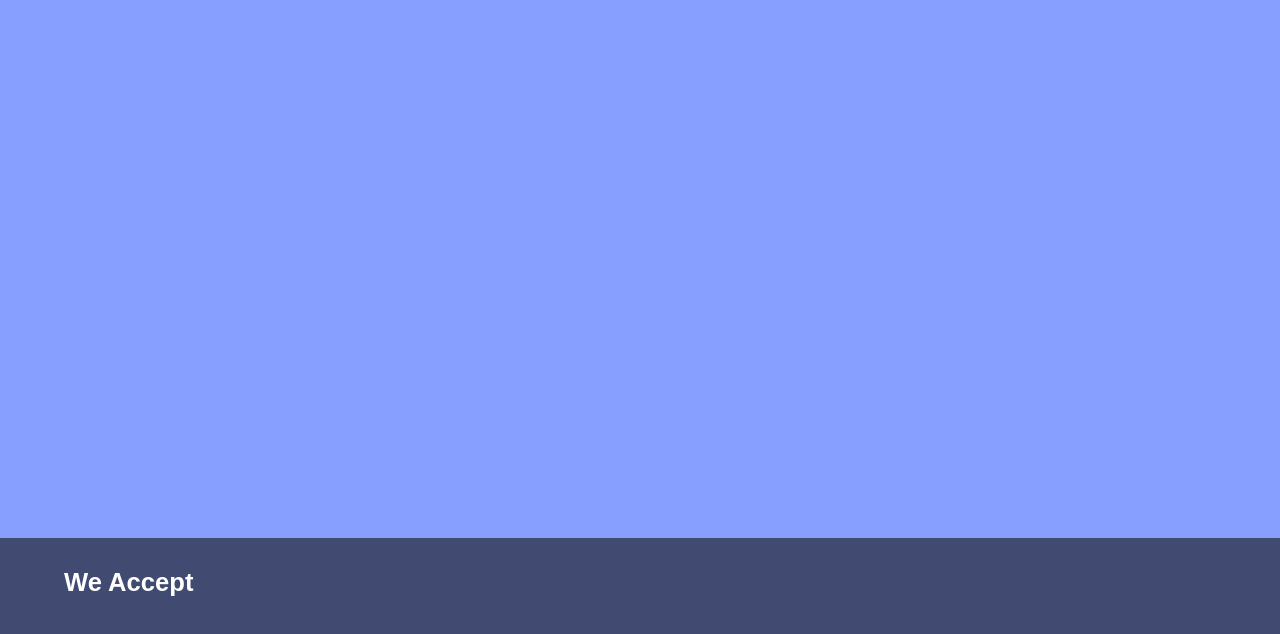
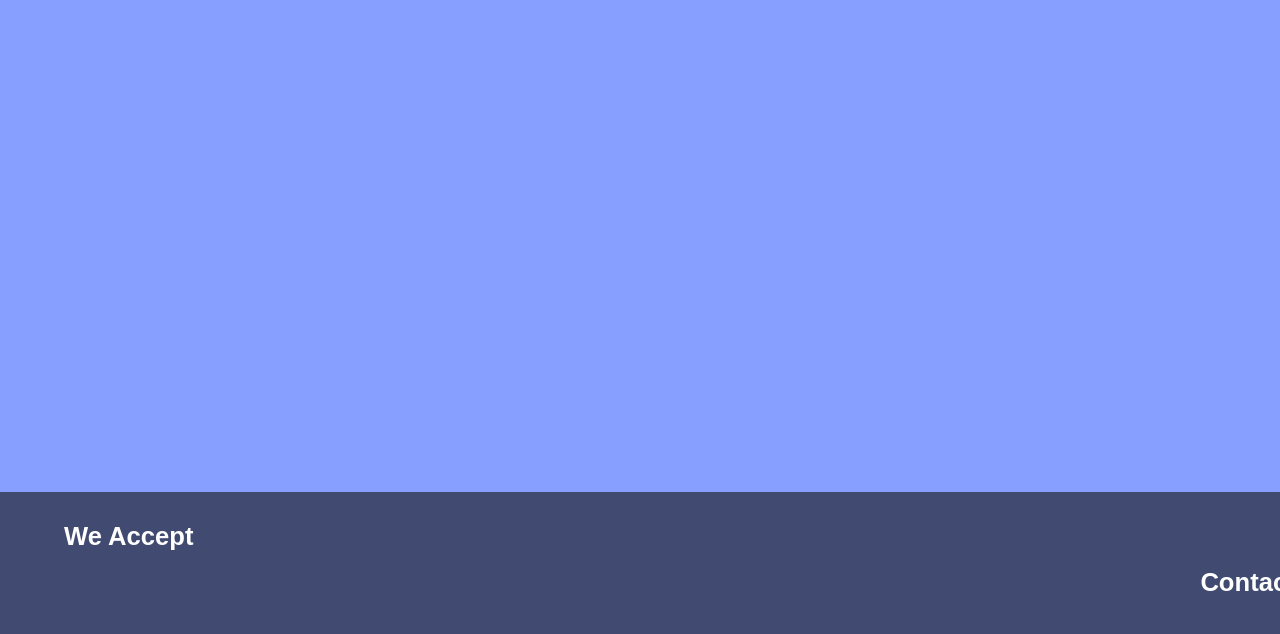
Before and after one commit to andrinruegg/Modul293MaxAnd, a plain HTML site: page Project/Code/Template/template.html in a window 1280 px wide. Shown: the part 122-756 px from the top of the page. Drawn offline with Linux system fonts and the light colour scheme.

Commit message:
template changes

```diff
--- a/Project/Code/Template/style.css
+++ b/Project/Code/Template/style.css
@@ -38,3 +38,9 @@ footer {
     text-align: left;
     margin-top: -4%;
 }
+
+
+.socials{
+    text-align: right;
+
+}
--- a/Project/Code/Template/template.html
+++ b/Project/Code/Template/template.html
@@ -14,6 +14,9 @@
         <div class="cardacceptance">
         <h1>We Accept</h1>
     </div>
+    <div class="socials">
+        <h1>Contact Us!</h1>
+    </div>
     </footer>
 </header>
 </body>
```
